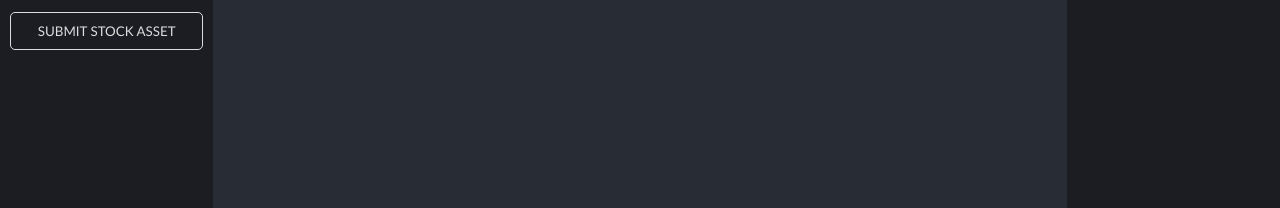
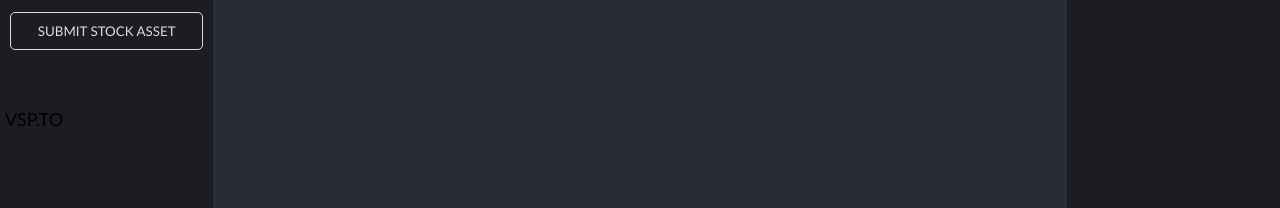
Before and after one commit to dungwoong/efficient-portfolio, a React (Create React App) app: page / in a window 1280 px wide. Shown: the part 192-400 px from the top of the page. Built offline with nearby package versions, Linux system fonts and the light colour scheme.

Commit message:
Added assets to frontend from redux state

```diff
--- a/src/App.css
+++ b/src/App.css
@@ -55,3 +55,7 @@
     transform: rotate(360deg);
   }
 }
+
+::-webkit-scrollbar {
+  display: none;
+}
--- a/src/components/Sidebar.tsx
+++ b/src/components/Sidebar.tsx
@@ -3,9 +3,11 @@ import "../App.css";
 import styled from "styled-components";
 import { SIDEBAR_DARK_GRAY, SIDEBAR_TEXT_COLOR } from "../constants/colors";
 import { AssetForm } from "./addAssets/AssetForm";
+import { AssetList } from "./assetList/assetList";
 
 const SideBarDiv = styled.div`
     background-color: ${SIDEBAR_DARK_GRAY};
+	overflow-y: scroll;
 `;
 
 export const SideBarHeader = styled.div`
@@ -21,6 +23,7 @@ export function AddAssetSideBar() {
 	return (
 		<SideBarDiv className="sidebar-asset">
 			<AssetForm></AssetForm>
+			<AssetList></AssetList>
 		</SideBarDiv>
 	);
 }
--- /dev/null
+++ b/src/components/assetList/assetList.tsx
@@ -0,0 +1,42 @@
+import React from "react";
+import styled from "styled-components";
+import { SIDEBAR_DARK_GRAY } from "../../constants/colors";
+import { useAppSelector } from "../../redux_state/hooks";
+
+const AssetListDiv = styled.div`
+    background-color: ${SIDEBAR_DARK_GRAY};
+    font-size: 18px;
+    color: black;
+    display: flex;
+    flex-direction: column;
+    padding: 20px 5px 10px 5px;
+`;
+
+const AssetListItemDiv = styled.div``;
+
+
+export function AssetList() {
+	const assets = useAppSelector(state => state.assetList.assets);
+
+	return (
+		<AssetListDiv>
+			{assets.map(asset => {
+				return <AssetListItem key={asset.name} name={asset.name} categories={asset.categories}></AssetListItem>;
+			})}
+		</AssetListDiv>
+	);
+}
+
+type stockProps = {
+	name: string;
+	categories: string[];
+}
+
+function AssetListItem(props: stockProps) {
+
+	return (
+		<AssetListItemDiv>
+			<p>{props.name}</p>
+		</AssetListItemDiv>
+	);
+}
--- /dev/null
+++ b/src/constants/configConstants.tsx
@@ -0,0 +1 @@
+export const STOCK_ASSET_TYPE = "stock";
--- a/src/index.tsx
+++ b/src/index.tsx
@@ -3,7 +3,7 @@ import ReactDOM from "react-dom/client";
 import "./index.css";
 import App from "./app/App";
 import reportWebVitals from "./reportWebVitals";
-import store from "./redux_state/store";
+import { store } from "./redux_state/store";
 import { Provider } from "react-redux";
 
 const root = ReactDOM.createRoot(
--- a/src/redux_state/assetSlice.tsx
+++ b/src/redux_state/assetSlice.tsx
@@ -1,9 +1,9 @@
-import { createSlice } from "@reduxjs/toolkit";
+import { createSlice, PayloadAction } from "@reduxjs/toolkit";
 
 export type assetInfo = {
 	name: string;
 	type: string;
-	info: stockInfo | cashInfo;
+	info?: cashInfo;
 	categories: string[];
 }
 
@@ -12,24 +12,30 @@ export type userAssetInfo = {
 	categories: string[];
 }
 
-type stockInfo = {
-	ticker: string;
-}
-
 type cashInfo = {
 	symbol: string;
 	interestRate: string;
 }
 
 const initialState: userAssetInfo = {
-	assets: [],
+	assets: [{
+		name: "VSP.TO",
+		type: "stock",
+		categories: [],
+	},],
 	categories: [],
 };
 
 export const assetSlice = createSlice({
-	name: "assets",
+	name: "assetList",
 	initialState: initialState,
-	reducers: {},
+	reducers: {
+		addAsset: (state, action: PayloadAction<assetInfo>) => {
+			state.assets.push(action.payload);
+		}
+	},
 });
 
+export const { addAsset } = assetSlice.actions;
+
 export default assetSlice.reducer;
--- /dev/null
+++ b/src/redux_state/hooks.tsx
@@ -0,0 +1,6 @@
+import { TypedUseSelectorHook, useDispatch, useSelector } from "react-redux";
+import type { RootState, AppDispatch } from "./store";
+
+type DispatchFunc = () => AppDispatch
+export const useAppDispatch: DispatchFunc = useDispatch;
+export const useAppSelector: TypedUseSelectorHook<RootState> = useSelector;
--- a/src/redux_state/store.tsx
+++ b/src/redux_state/store.tsx
@@ -1,8 +1,11 @@
 import { configureStore } from "@reduxjs/toolkit";
 import assetReducer from "./assetSlice";
 
-export default configureStore({
+export const store = configureStore({
 	reducer: {
-		asset: assetReducer,
+		assetList: assetReducer,
 	},
 });
+
+export type RootState = ReturnType<typeof store.getState>
+export type AppDispatch = typeof store.dispatch
```
